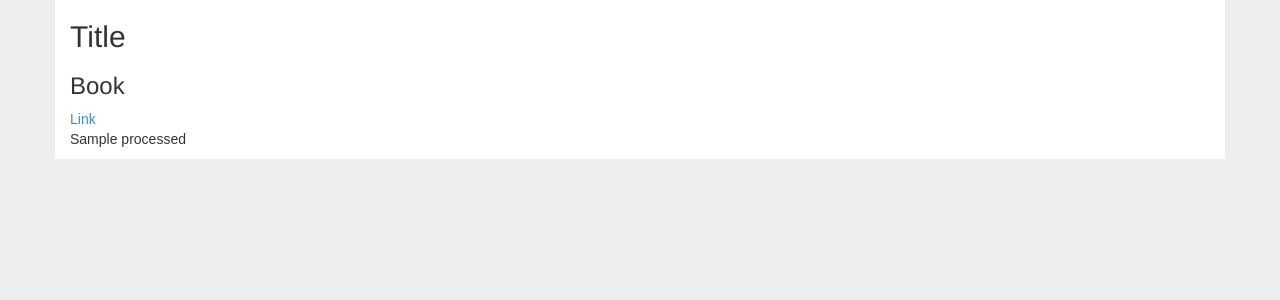
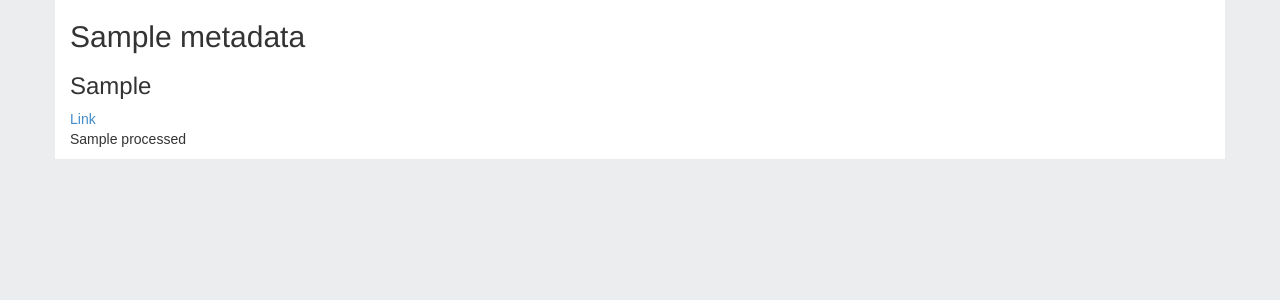
Before and after one commit to PonteIneptique/arachne-web, a PHP site: template templates/pages/sentence.php in a window 1280 px wide. Shown: the part 175-475 px from the top of the page. Run offline with PHP 8.4, Linux system fonts and the light colour scheme; the template is opened without the code that fills it: most values are stand-ins (such as "Sample title", 1, 10 or a date in 2020); classes that the project's autoload settings leave out are loaded by file name.

Commit message:
Now metadata on sentenc

```diff
--- a/routes/sentence.php
+++ b/routes/sentence.php
@@ -4,6 +4,7 @@
 	$app->get('/sentence/:id', function ($id) use($app)  {
 		$data = array();
 		$data["sentence"] = Sentence::Get($id);
+		$data["sentence"]["metadata"] = Sentence::Metadata($data["sentence"]["document"]);
 		$data["forms"] = Sentence::Forms($id);
 		$data["sentence"]["processed"] = Sentence::Process($data["sentence"], $data["forms"]);
 		display("./pages/sentence.php", $data, $scripts = array("sentence"));
--- a/templates/pages/sentence.php
+++ b/templates/pages/sentence.php
@@ -1,5 +1,5 @@
-<h2 class="sentence-book">Title</h2>
-<h3 class="sentence-author">Book</h3>
+<h2 class="sentence-book"><?=$sentence["metadata"]["dc:Title"]?></h2>
+<h3 class="sentence-author"><?=$sentence["metadata"]["dc:Creator"]?></h3>
 <a href="#" class="sentence-link">Link</a>
 
 
```
Also changed, not shown: class/sentences.php (+17 -1 lines).
